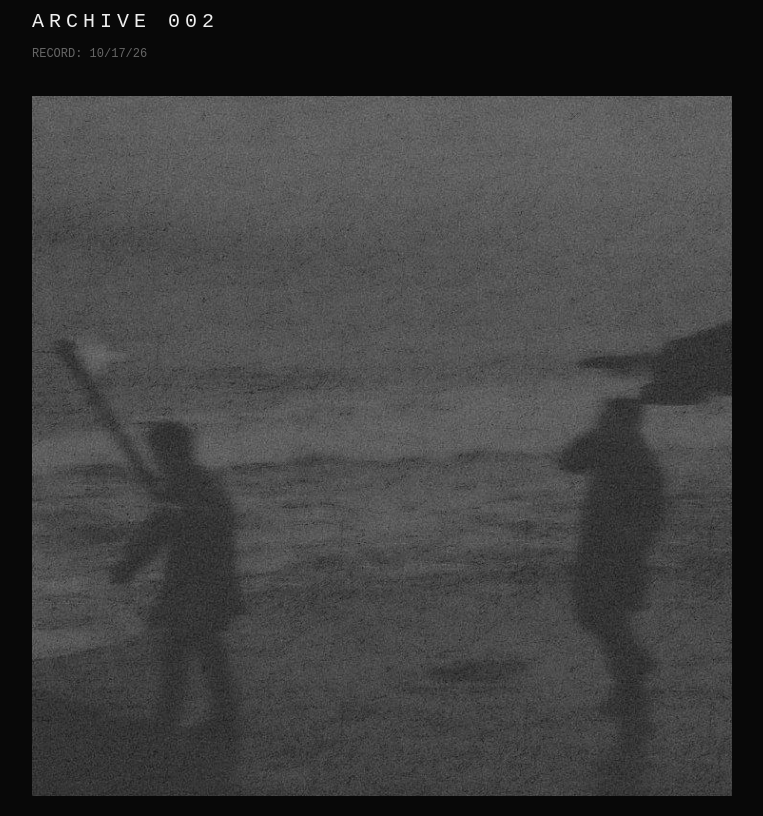
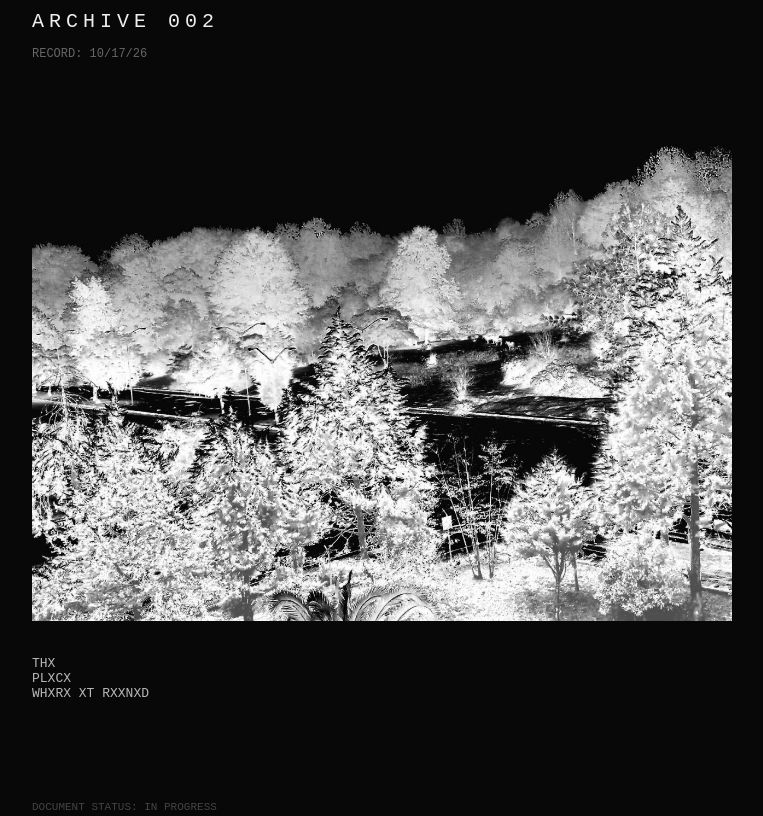
Before and after one commit to XXMXXR/XXMXXR.github.io, a plain HTML site: page index.html in a window 1280 px wide. Shown: the part 662-1478 px from the top of the page, without its empty margins (258-1021 px from the left). Drawn offline with Linux system fonts and the light colour scheme.

Commit message:
Add files via upload

```diff
--- a/index.html
+++ b/index.html
@@ -95,7 +95,7 @@ XXMXXRXXMXXRXXMXXRXXMXXRXXMXXRXXMXXR
 
          <p class="date">RECORD: 10/17/26</p>
 
-        <img src="images/SAHLO-FOLINA.jpg"alt="Archived photograph"  style="margin-bottom: 35px;">
+        <img src="images/DXMX.jpg"alt="Archived photograph"  style="margin-bottom: 35px;">
 
 
         <p> <p style="margin-top: 0;"></p>
```
Also changed, not shown: inside002.html (+1 -1 lines), images/DXMX.jpg (added).
